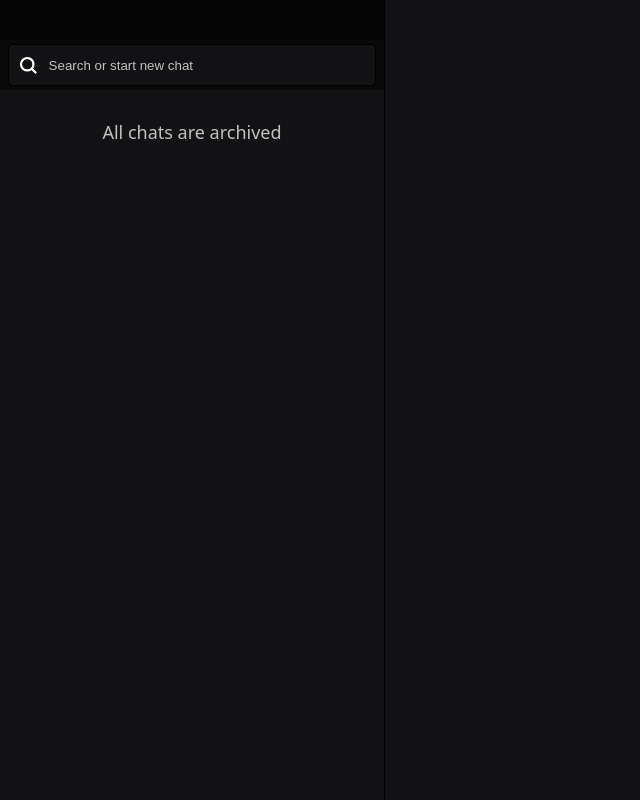
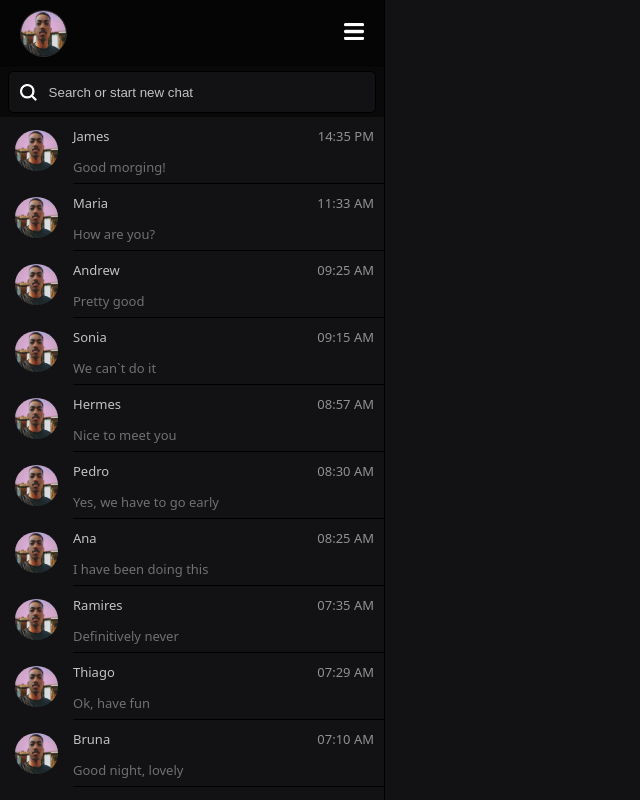
Before and after one commit to anic4cio/angular-project, an Angular app: page / in a window 1280 px wide. Shown: the whole page, without its empty margins (0-640 px from the left). Built offline with nearby package versions, Linux system fonts and the light colour scheme.

Commit message:
[feat] - side bar structure and features

```diff
--- a/src/app/app.component.html
+++ b/src/app/app.component.html
@@ -1,18 +1,6 @@
 <div id="chatContainer">
 
-    <div id="sidebar">
-        <div id="sidebar-header"></div>
-
-        <div id="search-box">
-            <img width="17" src="../assets/search-icon.jpg" alt="search-icon">
-            <input type="text" placeholder="Search or start new chat">
-        </div>
-
-        <div id="sidebar-content">
-            <div id="no-conversations">All chats are archived</div>
-        </div>
-
-    </div>
+    <app-sidebar></app-sidebar>
     <div id="chat"></div>
 
 </div>
--- a/src/app/app.component.scss
+++ b/src/app/app.component.scss
@@ -6,50 +6,9 @@
     left: 0%;
     background-color: #121215;
     display: flex;
-}
 
-#sidebar {
-    flex-basis: 30%;
-    background-color: #121215;
-    border-right: 1px solid #000;
-    display: flex;
-    flex-direction: column;
-}
-
-#sidebar-header {
-    flex-basis: 40px;
-    background-color: #050505;
-}
-
-#search-box {
-    flex-basis: 50px;
-    background-color: #090909;
-    display: flex;
-    align-items: center;
-    justify-content: center;
-
-    img {
-        position: absolute;
-        left: 20px;
-    }
-
-    input {
-        background-color: #121215;
-        width: calc(95% - 40px);
-        border: 1px solid #000;
-        border-radius: 5px;
-        height: 75%;
-        padding-left: 40px;
-        &::placeholder {
-            color: #c2c2c2
-        }
+    app-sidebar {
+        flex-basis: 30%;
+        display: block;
     }
 }
-
-#no-conversations {
-    padding-top: 30px;
-    text-align: center;
-    color: #c2c2c2;
-    font-size: 18px;
-    font-family: system-ui;
-}
--- /dev/null
+++ b/src/app/sidebar/sidebar.component.html
@@ -0,0 +1,39 @@
+<div id="sidebar">
+    <div id="row1">
+
+        <div id="sidebar-header">
+            <div class="avatar-container">
+                <img src="../../assets/images/potrait.jpg" alt="profile-pic">
+            </div>
+
+            <div class="actions-container">
+                <div class="icon">
+                    <img src="../../assets/images/menu-icon.png" alt="menu-icon">
+                </div>
+            </div>
+        </div>
+
+        <div id="search-box">
+            <img width="17" src="../../assets/images/search-icon.jpg" alt="search-icon">
+            <input type="text" placeholder="Search or start new chat">
+        </div>
+    </div>
+
+    <div id="sidebar-content">
+        <!-- <div id="no-conversations">All chats are archived</div> -->
+
+        <div class="conversation" *ngFor="let conversation of conversations">
+            <div class="picture">
+                <img width="17" src="../../assets/images/potrait.jpg" alt="profile-pic">
+            </div>
+
+            <div class="content">
+                <div class="conversation-header">
+                    <div class="name">{{conversation.name}}</div>
+                    <div class="time">{{conversation.time}}</div>
+                </div>
+                <div class="message">{{conversation.latestMessage}}</div>
+            </div>
+        </div>
+    </div>
+</div>
--- /dev/null
+++ b/src/app/sidebar/sidebar.component.scss
@@ -0,0 +1,135 @@
+#sidebar {
+    width: 100%;
+    height: 100%;
+    background-color: #121215;
+    border-right: 1px solid #000;
+    display: flex;
+    flex-direction: column;
+
+    #row1 {
+        display: flex;
+        flex-direction: column;
+        #sidebar-header {
+            flex-basis: 67px;
+            background-color: #050505;
+            display:flex;
+            flex-direction: row;
+            align-items: center;
+            padding-left: 20px;
+            padding-right: 20px;
+
+            .avatar-container {
+                height: 45px;
+                width: 45px;
+                border: 1px solid #303030;
+                border-radius: 50%;
+
+                img {
+                    border-radius: 50%;
+                    height: 45px;
+                    width: 45px;
+                }
+            }
+
+            .actions-container {
+                flex-grow: 1;
+                height: 100%;
+                display: flex;
+                align-items: center;
+                width: 60px;
+                justify-content: right;
+
+                img {
+                    height: 17px;
+                    cursor: pointer;
+                }
+            }
+        }
+
+        #search-box {
+            flex-basis: 50px;
+            background-color: #090909;
+            display: flex;
+            align-items: center;
+            justify-content: center;
+
+            img {
+                position: absolute;
+                left: 20px;
+            }
+
+            input {
+                background-color: #121215;
+                width: calc(95% - 40px);
+                border: 1px solid #000;
+                border-radius: 5px;
+                height: 75%;
+                padding-left: 40px;
+                color: #c2c2c2;
+                &::placeholder {
+                    color: #c2c2c2
+                }
+            }
+        }
+    }
+
+    #no-conversations {
+        padding-top: 30px;
+        text-align: center;
+        color: #c2c2c2;
+        font-size: 18px;
+    }
+
+    #sidebar-content {
+        flex-grow: 1;
+        overflow: auto;
+
+        .conversation {
+            // width: 100%;
+            height: 67px;
+            display: flex;
+            cursor: pointer;
+            &:hover {
+                background-color: #141417;
+            }
+
+            .picture {
+                flex-basis: 73px;
+                height: 100%;
+                display: flex;
+                align-items: center;
+                justify-content: center;
+
+                img {
+                    border-radius: 50%;
+                    width: 60%;
+                    height: 60%;
+                }
+            }
+
+            .content {
+                border-bottom: 1px solid #000;
+                flex-grow: 1;
+                padding: 10px 0px;
+                padding-right: 10px;
+                font-size: 13px;
+
+                .conversation-header {
+                    display: flex;
+                    flex-direction: row;
+                    justify-content: space-between;
+                    color: #c2c2c2;
+
+                    .time {
+                        color: #919191;
+                    }
+                }
+
+                .message {
+                    color: #707070;
+                    padding-top: 13px;
+                }
+            }
+        }
+    }
+}
--- /dev/null
+++ b/src/app/sidebar/sidebar.component.ts
@@ -0,0 +1,30 @@
+import { Component, OnInit } from '@angular/core';
+
+@Component({
+    selector: 'app-sidebar',
+    templateUrl: './sidebar.component.html',
+    styleUrls: ['./sidebar.component.scss']
+})
+export class SidebarComponent implements OnInit {
+
+    conversations = [
+        {name: 'James', time: '14:35 PM', latestMessage: 'Good morging!'},
+        {name: 'Maria', time: '11:33 AM', latestMessage: 'How are you?'},
+        {name: 'Andrew', time: '09:25 AM', latestMessage: 'Pretty good'},
+        {name: 'Sonia', time: '09:15 AM', latestMessage: 'We can`t do it'},
+        {name: 'Hermes', time: '08:57 AM', latestMessage: 'Nice to meet you'},
+        {name: 'Pedro', time: '08:30 AM', latestMessage: 'Yes, we have to go early'},
+        {name: 'Ana', time: '08:25 AM', latestMessage: 'I have been doing this'},
+        {name: 'Ramires', time: '07:35 AM', latestMessage: 'Definitively never'},
+        {name: 'Thiago', time: '07:29 AM', latestMessage: 'Ok, have fun'},
+        {name: 'Bruna', time: '07:10 AM', latestMessage: 'Good night, lovely'},
+        {name: 'Gabriela', time: '06:35 AM', latestMessage: 'Ok, bye'},
+        {name: 'Gabriela', time: '06:35 AM', latestMessage: 'Ok, bye'},
+    ]
+
+    constructor() { }
+
+    ngOnInit(): void {
+    }
+
+}
--- a/src/styles.scss
+++ b/src/styles.scss
@@ -2,4 +2,5 @@
 
 body {
     margin: 0px;
+    font-family: system-ui;
 }
```
Also changed, not shown: src/app/app.module.ts (+6 -1 lines), src/assets/search-icon.jpg (deleted), 1 other file (tests, documents, lock files or other folders).
